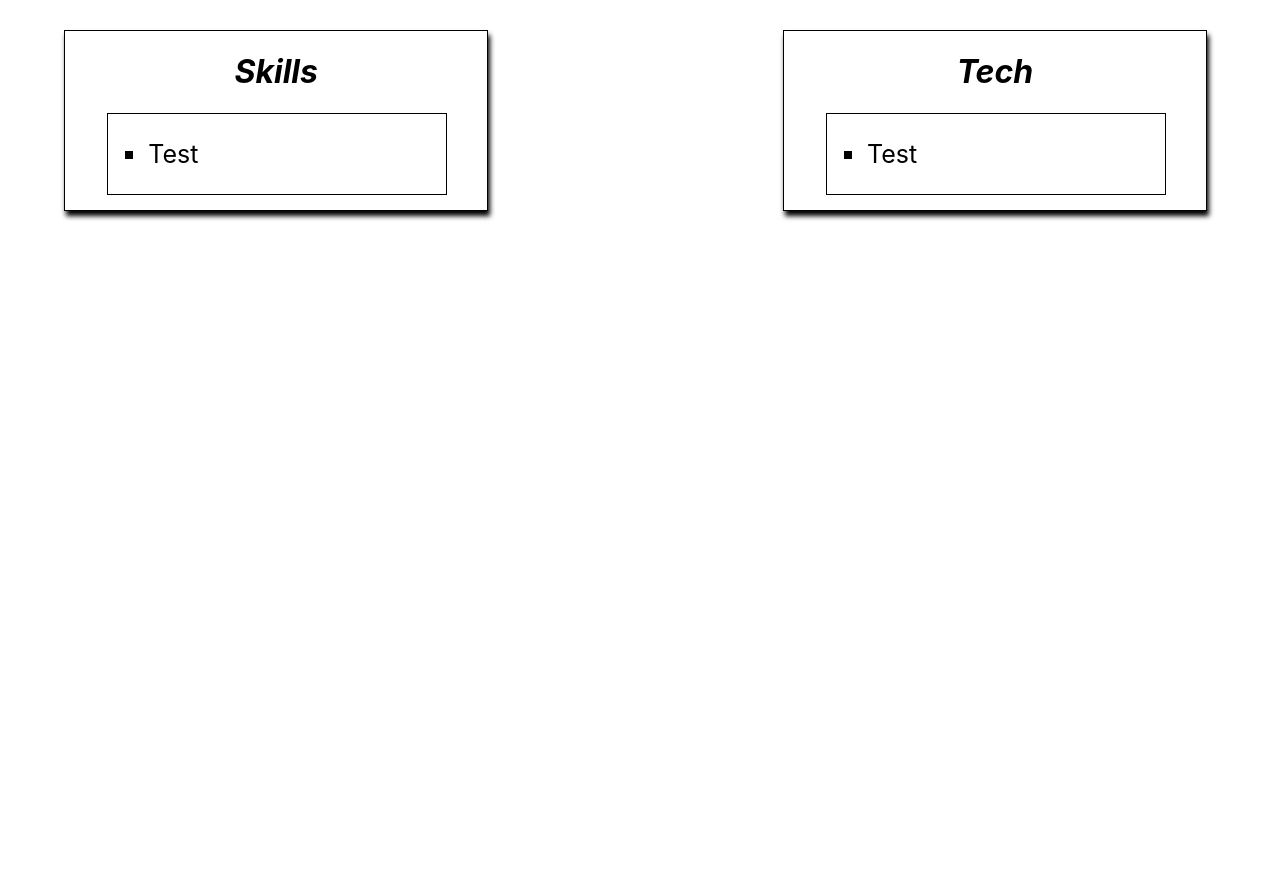
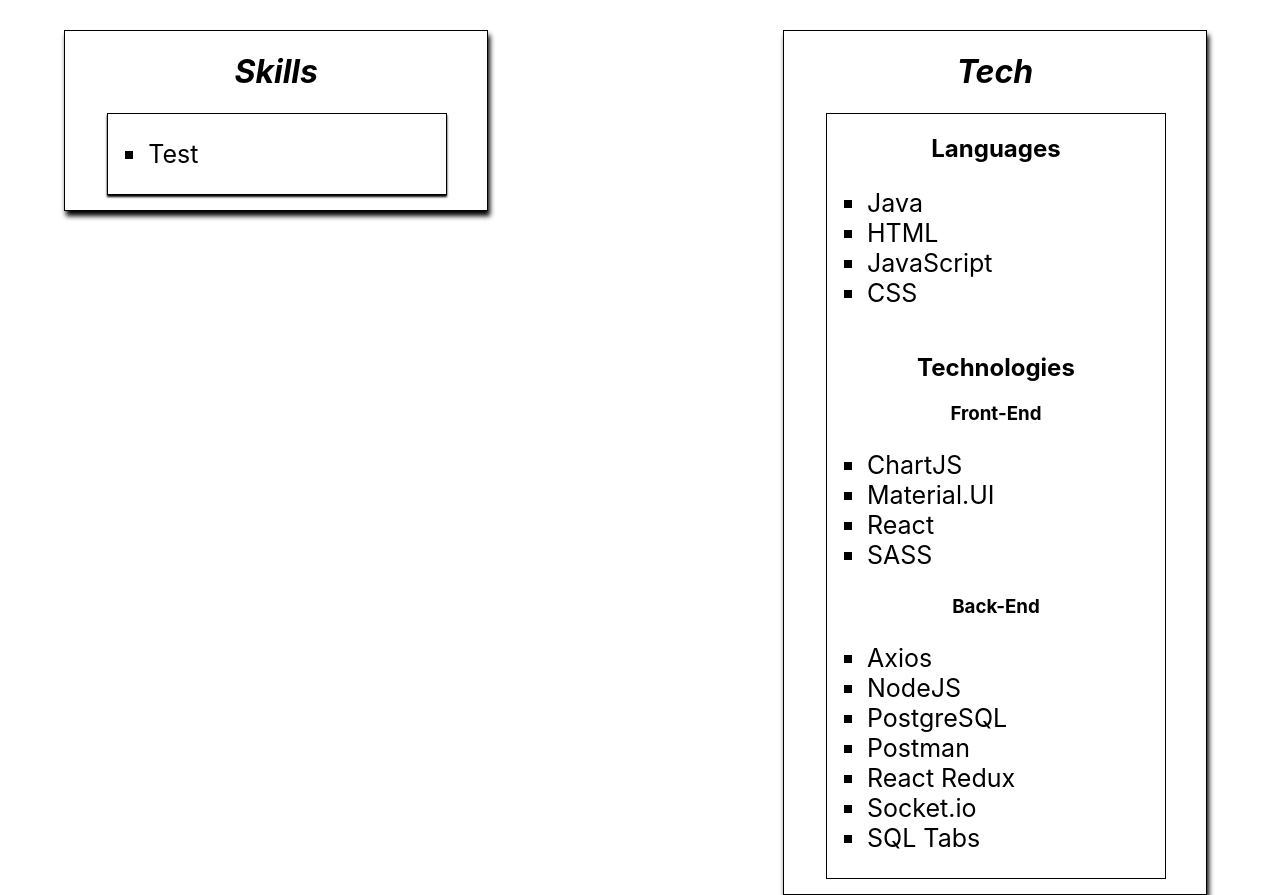
Before and after one commit to DogSniffers/Portfolio2.0, a React (Create React App) app: page / in a window 1280 px wide. Before the commit the page ends 800 px from the top, so only its background shows below. Built offline with nearby package versions, Linux system fonts and the light colour scheme.

Commit message:
Tech section filled out

```diff
--- a/src/Components/Skills/Skills.css
+++ b/src/Components/Skills/Skills.css
@@ -21,6 +21,7 @@
   border: black 1px solid;
   -webkit-box-shadow: black 2px 5px 5px;
           box-shadow: black 2px 5px 5px;
+  margin-bottom: 30px;
 }
 
 .techHolder {
@@ -34,6 +35,7 @@
   border: black 1px solid;
   -webkit-box-shadow: black 2px 5px 5px;
           box-shadow: black 2px 5px 5px;
+  margin-bottom: 30px;
 }
 
 .skillsPageHead {
@@ -57,6 +59,9 @@
   height: fit-content;
   left: 10%;
   margin-bottom: 15px;
+  list-style-type: none;
+  -webkit-box-shadow: black 0px 2px 2px;
+          box-shadow: black 0px 2px 2px;
 }
 
 .tech {
@@ -65,10 +70,10 @@
   display: -webkit-box;
   display: -ms-flexbox;
   display: flex;
-  -webkit-box-orient: horizontal;
+  -webkit-box-orient: vertical;
   -webkit-box-direction: normal;
-      -ms-flex-direction: row;
-          flex-direction: row;
+      -ms-flex-direction: column;
+          flex-direction: column;
   width: 80%;
   height: -webkit-fit-content;
   height: -moz-fit-content;
@@ -77,6 +82,11 @@
   margin-bottom: 15px;
 }
 
+.techHeads {
+  width: 100%;
+  text-align: center;
+}
+
 ul {
   list-style-type: square;
   font-size: 25px;
--- a/src/Components/Skills/Skills.js
+++ b/src/Components/Skills/Skills.js
@@ -18,9 +18,39 @@
                 <div className='techHolder'>
                     <h1 className='skillsPageHead'>Tech</h1>
                     <div className='tech'>
-                        <ul>
-                            <li>Test</li>
-                        </ul>
+                        <div>
+                            <h2 className='techHeads'>Languages</h2>
+                                <ul>
+                                    <li>Java</li>
+                                    <li>HTML</li>
+                                    <li>JavaScript</li>
+                                    <li>CSS</li>
+                                </ul>
+                        </div>
+                        <div>
+                            <h2 className='techHeads'>Technologies</h2>
+                            <div>
+                                <h3 className='techHeads'>Front-End</h3>
+                                    <ul>
+                                        <li>ChartJS</li>
+                                        <li>Material.UI</li>
+                                        <li>React</li>
+                                        <li>SASS</li>
+                                </ul>
+                            </div>
+                            <div>
+                                <h3 className='techHeads'>Back-End</h3>
+                                    <ul>
+                                        <li>Axios</li>
+                                        <li>NodeJS</li>
+                                        <li>PostgreSQL</li>
+                                        <li>Postman</li>
+                                        <li>React Redux</li>
+                                        <li>Socket.io</li>
+                                        <li>SQL Tabs</li>
+                                    </ul>
+                            </div>
+                        </div>
                     </div>
                 </div>
             </div>
--- a/src/Components/Skills/Skills.scss
+++ b/src/Components/Skills/Skills.scss
@@ -12,6 +12,7 @@
     width: 33vw;
     border: black 1px solid;
     box-shadow: black 2px 5px 5px;
+    margin-bottom: 30px;
 }
 .techHolder{
     position: relative;
@@ -21,6 +22,7 @@
     width: 33vw;
     border: black 1px solid;
     box-shadow: black 2px 5px 5px;
+    margin-bottom: 30px;
 }
 .skillsPageHead{
     text-align: center;
@@ -35,19 +37,24 @@
     height: fit-content;
     left: 10%;
     margin-bottom: 15px;
+    list-style-type: none;
+    box-shadow: black 0px 2px 2px;
 }
 .tech{
     border: black 1px solid;
     position: relative;
     display: flex;
-    flex-direction: row;
+    flex-direction: column;
     width: 80%;
     height: fit-content;
     left: 10%;
     margin-bottom: 15px;
 }
+.techHeads{
+    width: 100%;
+    text-align: center;
+}
 ul{
     list-style-type: square;
     font-size: 25px;
-
 }
```
Also changed, not shown: 1 other file (tests, documents, lock files or other folders).
